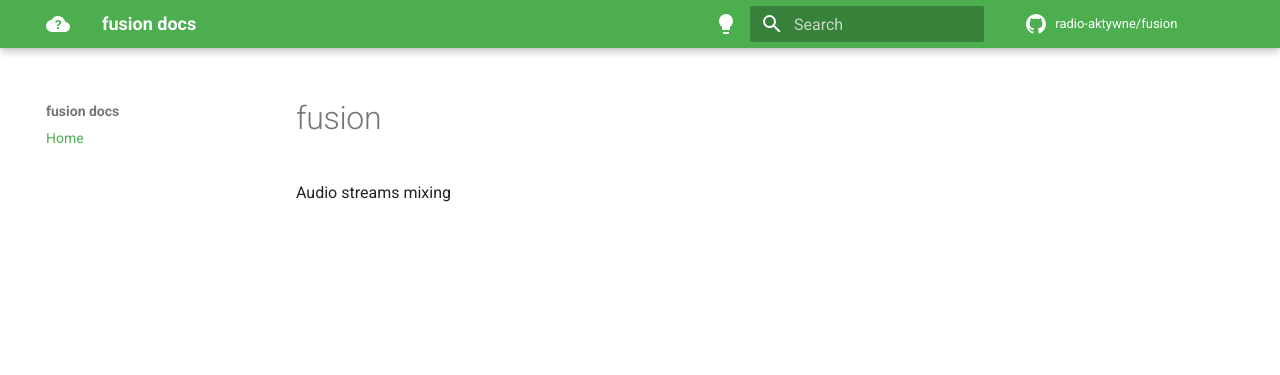
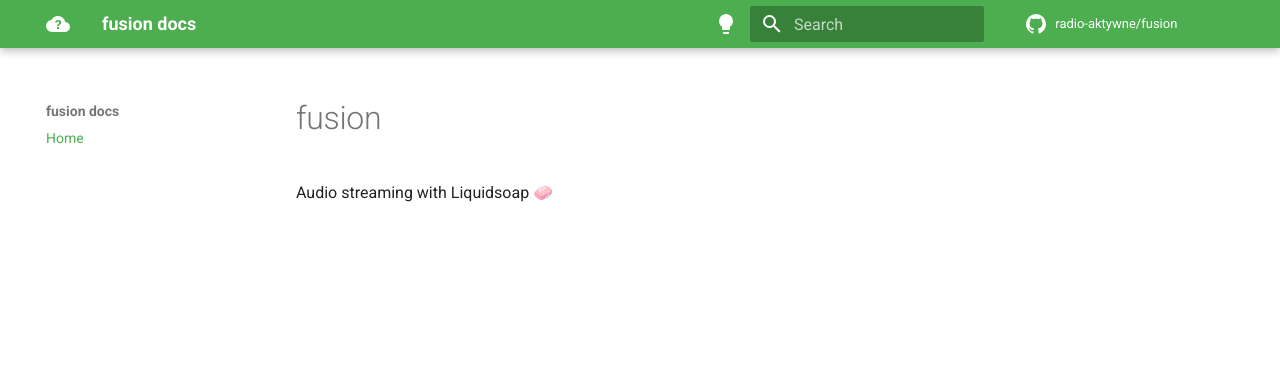
Before and after one commit to radio-aktywne/app-emifuse, an MkDocs documentation site: the page built from docs/docs/index.md, in a window 1280 px wide. Shown: the top 375 px of the page. Built offline with MkDocs 1.6.1 and Material for MkDocs 9.7.7, drawn with Linux system fonts in a browser that asks for light colours; comment, search, counter and statistics services are not loaded.

Commit message:
Changed project description (#6)

```diff
--- a/docs/docs/index.md
+++ b/docs/docs/index.md
@@ -1,2 +1,2 @@
 # fusion
-Audio streams mixing
+Audio streaming with Liquidsoap 🧼
```
Also changed, not shown: README.md.
